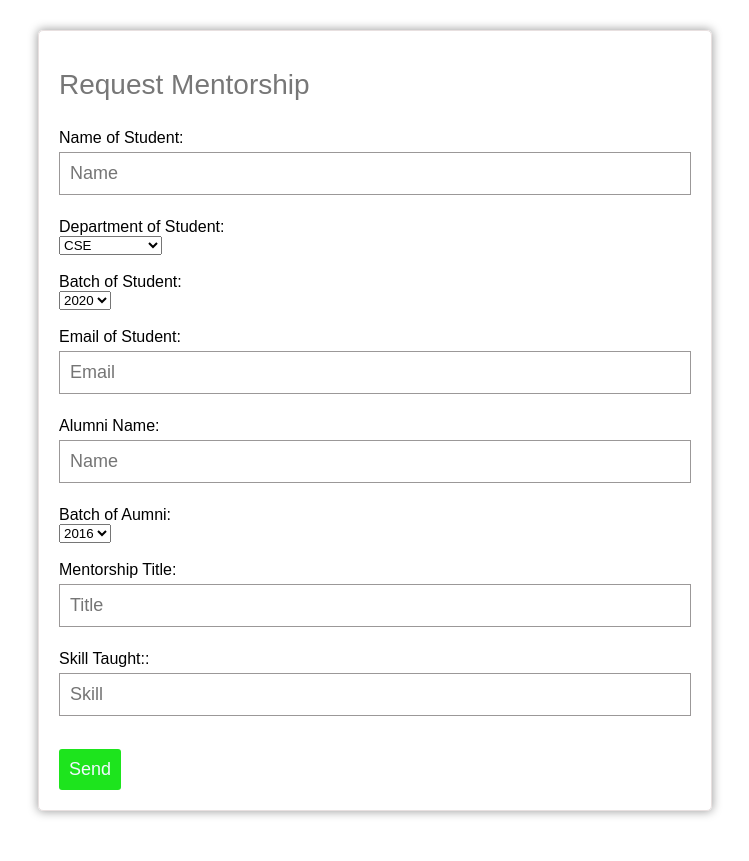
After one commit to ManasMahato-0/Alumni-Network, a Flask app: page /request/mentorship in a window 1280 px wide. The commit adds this page. Shown: the whole page, without its empty margins (286-1035 px from the left). Run offline with Flask 3, Linux system fonts and the light colour scheme.

Commit message:
Request Mentorship modified

```diff
--- a/Data/main.py
+++ b/Data/main.py
@@ -125,7 +125,7 @@ def search():
         return render_template('namecard.html',users=matching_users,var=True,name=user_id)
     else:
         return render_template('namecard.html',var=False,name=user_id)
-@app.route('/connect')
+@app.route('/connectbrodcast')
 def brodcast():
     return render_template('brodcast.html')
 @app.route('/sendmail',methods=['GET','POST'])
@@ -135,6 +135,9 @@ def send_mail():
     picture=request.form['pic']
     mail.send_to_mail(email=email,message=message,image_path=r"C:\Users\hgp99\OneDrive\Desktop\HAckathon\8.png")
     return f"<h1>Send email successfully</h1>"
+@app.route('/connect')
+def connect():
+    return render_template('connect.html')
 @app.route('/send/all',methods=['GET','POST'])
 def send_all_mail():
     result = db.session.execute(db.select(User).order_by(User.First_Name))
@@ -153,5 +156,8 @@ def viewprofile():
 @app.route('/mentor')
 def mentor():
     return render_template('Mentorship.html')
+@app.route('/request/mentorship')
+def requestmentor():
+    return render_template('indexRequestMentorship.html')
 if __name__=="__main__":
     app.run(debug=True)
--- /dev/null
+++ b/Data/static/css/styleRequestMentorship.css
@@ -0,0 +1,45 @@
+.comment-box{
+    width: 50%;
+    border: 1px solid rgb(232, 224, 224);
+    margin: 50px 0px;
+    padding:10px 20px ;
+    font-family:sans-serif;
+    border-radius: 5px;
+    margin-left: 25%;
+    margin-top: 30px;
+    box-shadow: 0px 0px 10px 1px rgb(165,165, 165);
+}
+
+.comment-box p{
+    text-align: left;
+    font-size: 28px;
+    color: #777;
+}
+
+
+.comment-form input{
+    width:100%;
+    padding: 10px;
+    margin: 5px 0px;
+    box-sizing: border-box;
+    outline: none;
+    font-size: 18px;
+    font-family: sans-serif;
+    border:1px solid rgb(155, 152, 152);
+    color: #777;
+}
+
+.comment-form button{
+    margin: 10px 0px;
+    border: none;
+    background-color: rgb(29, 228, 29);
+    padding :10px;
+    font-size: 18px;
+    border-radius: 3px;
+    color: aliceblue;
+}
+
+button:hover{
+    color:white;
+    background-color: rgb(5, 94, 5);
+}
--- a/Data/templates/index.html
+++ b/Data/templates/index.html
@@ -15,7 +15,7 @@
           <a href="{{url_for('home')}}" class="mid">HOME</a>
           <a href="#second" class="mid">ABOUT US</a>
           <a href="#about" class="mid">TOOLS</a>
-          <a href="#about" class="end">CONNECT</a>
+          <a href="{{url_for('connect')}}" class="end">CONNECT</a>
           {%if var==False%}
           <a href="{{url_for('login')}}" class="end start">LOG IN</a>
           {%else %}
--- /dev/null
+++ b/Data/templates/indexRequestMentorship.html
@@ -0,0 +1,59 @@
+<!DOCTYPE html>
+<html lang="en">
+<head>
+    <meta charset="UTF-8">
+    <meta name="viewport" content="width", initial-scale="1.0">
+    <title>Document</title>
+    <link href="../static/css/styleRequestMentorship.css" rel="stylesheet">
+</head>
+<body>
+    <div class="comment-box">
+        <p>Request Mentorship</p>
+        <form class="comment-form">
+        <label for="name">Name of Student:</label>
+        <input type="name" placeholder="Name"><br><br>
+
+
+        <label for="Department">Department of Student:</label><br>
+        <select id="Department">
+            <option value="Batch1">CSE</option>
+            <option value="Batch2">ECE</option>
+            <option value="Batch3">CS(AI & DS)</option>
+            <option value="Batch4">EC(ES & IoT)</option>
+         </select><br><br>
+
+        <label for="Batch">Batch of Student:</label><br>
+        <select id="Batch">
+           <option value="Batch1">2020</option>
+           <option value="Batch2">2021</option>
+           <option value="Batch3">2022</option>
+           <option value="Batch4">2023</option>
+        </select><br><br>
+
+        <label for="email">Email of Student:</label>
+        <input type="email" placeholder="Email"><br><br>
+
+        <label for="name1">Alumni Name:</label>
+        <input type="name1" placeholder="Name"><br><br>
+
+        <label for="BatchS">Batch of Aumni:</label><br>
+        <select id="BatchS">
+           <option value="Batch1">2016</option>
+           <option value="Batch2">2017</option>
+           <option value="Batch3">2018</option>
+           <option value="Batch4">2019</option>
+        </select><br><br>
+
+        <label for="Title">Mentorship Title:</label>
+        <input type="title" placeholder="Title"><br><br>
+
+        <label for="Skill">Skill Taught::</label>
+        <input type="skill" placeholder="Skill"><br><br>
+
+
+        <button type="submit">Send</button>
+
+    </form>
+    </div>
+</body>
+</html>
--- a/Data/templates/indexalumni.html
+++ b/Data/templates/indexalumni.html
@@ -642,7 +642,7 @@ h2:hover::after{
           <a href="#news" class="mid">HOME</a>
           <a href="#second" class="mid">ABOUT US</a>
           <a href="#about" class="mid">TOOLS</a>
-          <a href="#about" class="end">CONNECT</a>
+          <a href="{{url_for('connect')}}" class="end">CONNECT</a>
           {%if var==False%}
           <a href="{{url_for('login')}}" class="end start">LOG IN</a>
           {%else %}
--- a/Data/templates/indexuser.html
+++ b/Data/templates/indexuser.html
@@ -642,7 +642,7 @@ h2:hover::after{
           <a href="#news" class="mid">HOME</a>
           <a href="#second" class="mid">ABOUT US</a>
           <a href="#about" class="mid">TOOLS</a>
-          <a href="#about" class="end">CONNECT</a>
+          <a href="{{url_for('connect')}}" class="end">CONNECT</a>
           {%if var==False%}
           <a href="{{url_for('login')}}" class="end start">LOG IN</a>
           {%else %}
@@ -1660,7 +1660,7 @@ h2:hover::after{
 
 
 <div class="u-banner2">
-   <div class="u-element11"><h1><a href="" class="u-linktag">Request Personal Mentorship</a></h1></div>
+   <div class="u-element11"><h1><a href="{{url_for('requestmentor')}}" class="u-linktag">Request Personal Mentorship</a></h1></div>
    <div class="u-element1">
        <svg xmlns="http://www.w3.org/2000/svg" width="200" height="" fill="currentColor" class="bi bi-envelope-check" viewBox="0 0 16 16">
            <path d="M2 2a2 2 0 0 0-2 2v8.01A2 2 0 0 0 2 14h5.5a.5.5 0 0 0 0-1H2a1 1 0 0 1-.966-.741l5.64-3.471L8 9.583l7-4.2V8.5a.5.5 0 0 0 1 0V4a2 2 0 0 0-2-2zm3.708 6.208L1 11.105V5.383zM1 4.217V4a1 1 0 0 1 1-1h12a1 1 0 0 1 1 1v.217l-7 4.2z"/>
```
Also changed, not shown: Data/static/css/connect.css (added, +45 -0 lines), Data/templates/connect.html (added, +30 -0 lines), Data/My_Package/mentorship.py (added).
